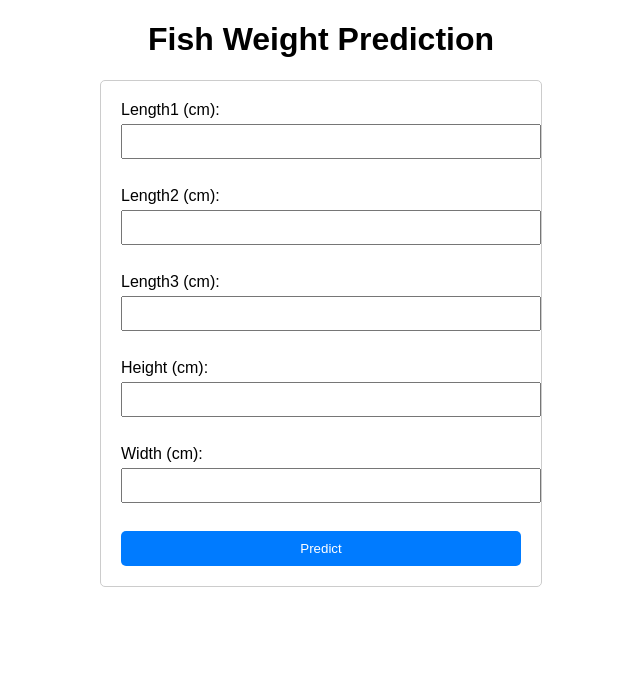
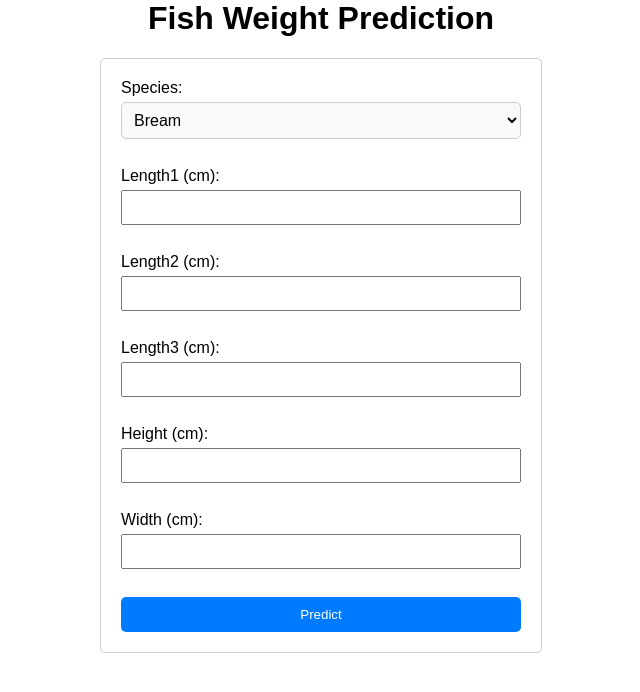
Before and after one commit to Charan-Anugula-Ramesh-DC/Lab-4-AI-in-Enterprise-Systems, a Flask app: page / in a window 1280 px wide. Shown: the top 692 px of the page, without its empty margins (319-959 px from the left). Run offline with Flask 3, Linux system fonts and the light colour scheme; parts of the project's set-up code (start-up, migrations or seed data) failed here and were passed over.

Commit message:
lab 4 2nd commit

```diff
--- a/app.py
+++ b/app.py
@@ -7,23 +7,36 @@
 # Load the trained model
 model = joblib.load('fish_weight_prediction_model.pkl')
 
+# Define the species options
+species_options = ['Bream', 'Parkki', 'Perch', 'Pike', 'Roach', 'Smelt', 'Whitefish']
+
 @app.route('/')
 def home():
-    return render_template('index.html', prediction_result="", length1="", length2="", length3="", height="", width="")
+    return render_template('index.html', prediction_result="", length1="", length2="", length3="", height="", width="", selected_species="", species_options=species_options)
 
 @app.route('/predict', methods=['POST'])
 def predict():
-    # Convert input values to floats
+    # Get input values from the form and convert them to floats
     length1 = float(request.form['Length1'])
     length2 = float(request.form['Length2'])
     length3 = float(request.form['Length3'])
     height = float(request.form['Height'])
     width = float(request.form['Width'])
+    selected_species = request.form['Species']
+
+    # Encode the selected species
+    encoded_species = [0] * len(species_options)
+    species_index = species_options.index(selected_species)
+    encoded_species[species_index] = 1
+
+    # Combine input values and encoded species into a single array
+    features = np.array(encoded_species + [length1, length2, length3, height, width]).reshape(1, -1)
 
     # Make prediction
-    prediction = model.predict([[length1, length2, length3, height, width]])
+    prediction = model.predict(features)
 
-    return render_template('index.html', prediction_result=f'Predicted weight: {prediction[0]:.2f} grams', length1= length1, length2= length2, length3= length3, height= height, width= width )
+    # Pass input values back to the form for display
+    return render_template('index.html', prediction_result=f'Predicted weight: {prediction[0]:.2f} grams', length1=length1, length2=length2, length3=length3, height=height, width=width, species=selected_species, species_options=species_options)
 
 if __name__ == '__main__':
     app.run(debug=True)
--- a/static/styles.css
+++ b/static/styles.css
@@ -45,3 +45,20 @@
   text-align: center;
   margin-top: 20px;
 }
+
+.species-dropdown {
+  width: 100%;
+  padding: 8px;
+  margin-bottom: 10px;
+  border: 1px solid #ccc;
+  border-radius: 5px;
+  background-color: #f9f9f9;
+  font-size: 16px;
+  cursor: pointer;
+}
+
+.species-dropdown option {
+  font-size: 16px;
+  background-color: #f9f9f9;
+  color: #333;
+}
--- a/templates/index.html
+++ b/templates/index.html
@@ -1,4 +1,3 @@
-<!DOCTYPE html>
 <html lang="en">
 <head>
     <meta charset="UTF-8">
@@ -9,6 +8,16 @@
 <body>
     <h1>Fish Weight Prediction</h1>
     <form action="/predict" method="post">
+        <label for="Species">Species:</label>
+        <select id="Species" name="Species" required class="species-dropdown">
+            <option value="Bream" {% if species == 'Bream' %} selected {% endif %}>Bream</option>
+            <option value="Roach" {% if species == 'Roach' %} selected {% endif %}>Roach</option>
+            <option value="Whitefish" {% if species == 'Whitefish' %} selected {% endif %}>Whitefish</option>
+            <option value="Parkki" {% if species == 'Parkki' %} selected {% endif %}>Parkki</option>
+            <option value="Perch" {% if species == 'Perch' %} selected {% endif %}>Perch</option>
+            <option value="Pike" {% if species == 'Pike' %} selected {% endif %}>Pike</option>
+            <option value="Smelt" {% if species == 'Smelt' %} selected {% endif %}>Smelt</option>
+        </select><br><br>
         <label for="Length1">Length1 (cm):</label>
         <input type="text" id="Length1" name="Length1" required value="{{ length1 }}"><br><br>
 
```
Also changed, not shown: requirements.txt (+37 -0 lines), 2 other files.
